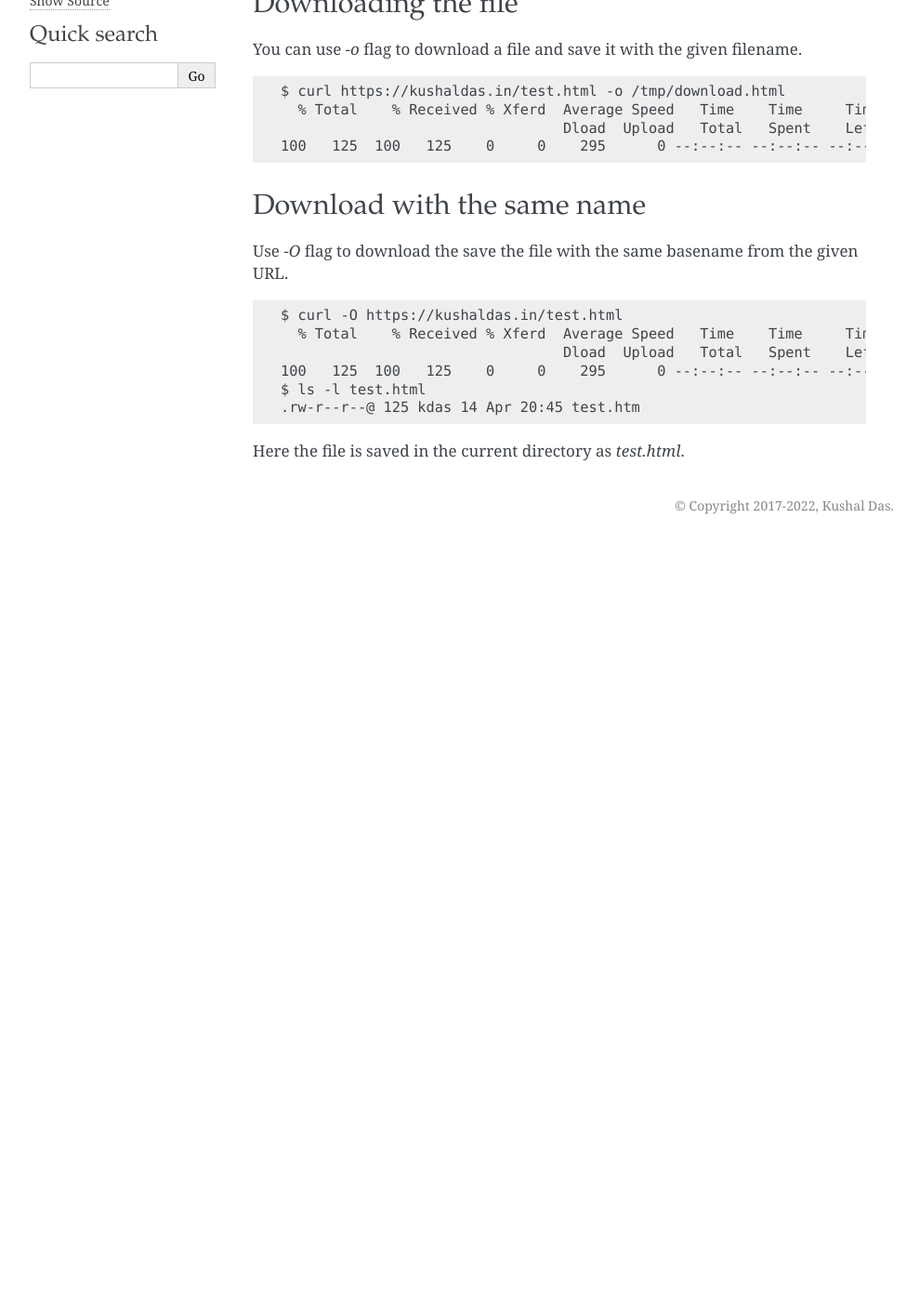
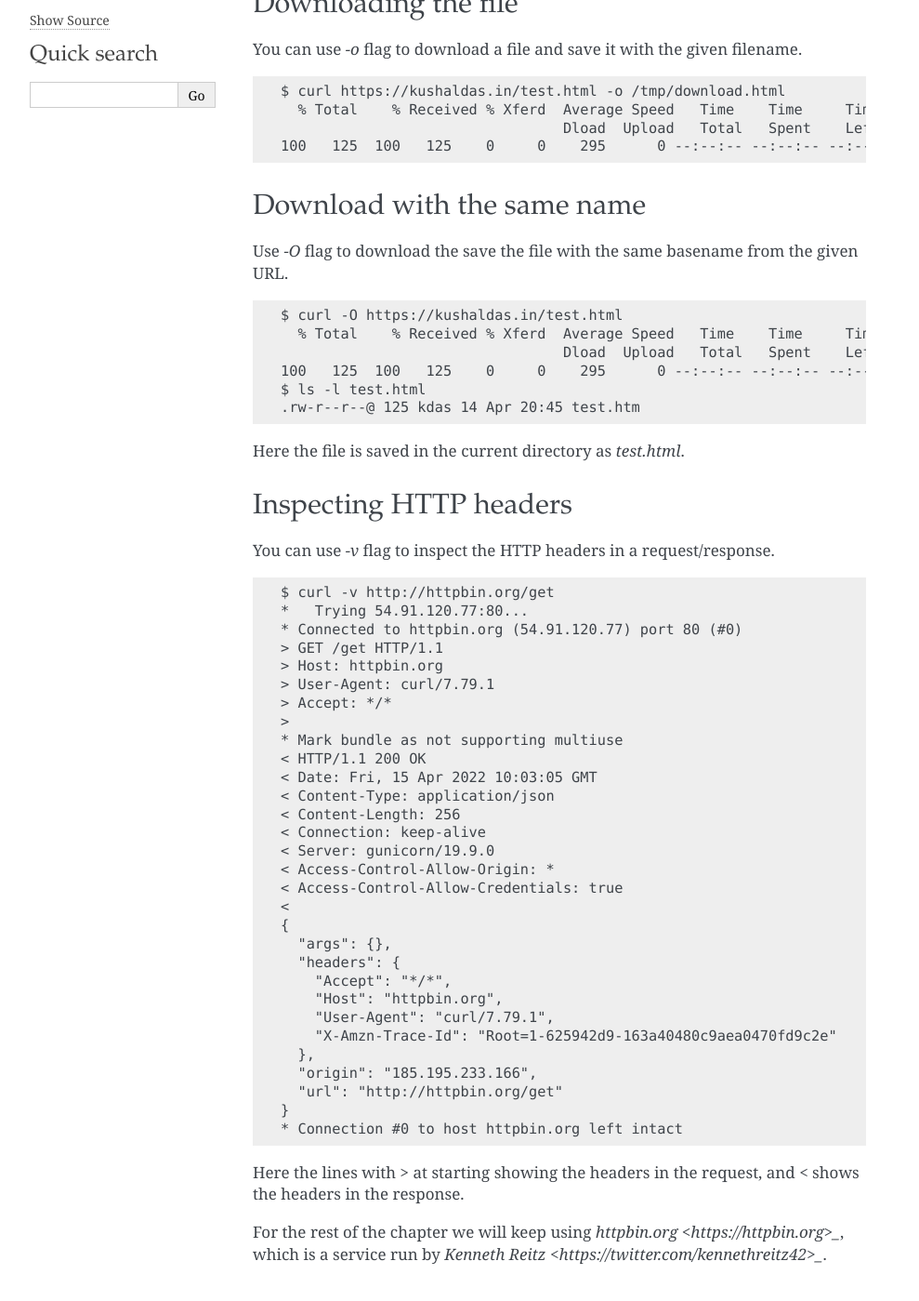
Before and after one commit to kushaldas/lym, a Sphinx documentation site: the page built from docs/curl.rst, in a window 1280 px wide and 1400 px high, scrolled down 550 px. Shown: the whole window at 93% size, without its empty margins (148-1137 px from the left). Built offline with Sphinx 7.4.7, drawn with Linux system fonts in a browser that asks for light colours; a script that is not in the unit is left out; before the commit the page ends 1133 px from its top, so only the background shows below that; some of the changed text lies outside the part shown.

Commit message:
Adds -v for curl

```diff
--- a/docs/curl.rst
+++ b/docs/curl.rst
@@ -53,3 +53,48 @@ Use `-O` flag to download the save the file with the same basename from the give
     .rw-r--r--@ 125 kdas 14 Apr 20:45 test.htm
 
 Here the file is saved in the current directory as `test.html`.
+
+Inspecting HTTP headers
+-----------------------
+
+You can use `-v` flag to inspect the HTTP headers in a request/response.
+
+::
+
+    $ curl -v http://httpbin.org/get
+    *   Trying 54.91.120.77:80...
+    * Connected to httpbin.org (54.91.120.77) port 80 (#0)
+    > GET /get HTTP/1.1
+    > Host: httpbin.org
+    > User-Agent: curl/7.79.1
+    > Accept: */*
+    >
+    * Mark bundle as not supporting multiuse
+    < HTTP/1.1 200 OK
+    < Date: Fri, 15 Apr 2022 10:03:05 GMT
+    < Content-Type: application/json
+    < Content-Length: 256
+    < Connection: keep-alive
+    < Server: gunicorn/19.9.0
+    < Access-Control-Allow-Origin: *
+    < Access-Control-Allow-Credentials: true
+    <
+    {
+      "args": {},
+      "headers": {
+        "Accept": "*/*",
+        "Host": "httpbin.org",
+        "User-Agent": "curl/7.79.1",
+        "X-Amzn-Trace-Id": "Root=1-625942d9-163a40480c9aea0470fd9c2e"
+      },
+      "origin": "185.195.233.166",
+      "url": "http://httpbin.org/get"
+    }
+    * Connection #0 to host httpbin.org left intact
+
+
+Here the lines with `>` at starting showing the headers in the request, and `<`
+shows the headers in the response.
+
+For the rest of the chapter we will keep using `httpbin.org <https://httpbin.org>_`,
+which is a service run by `Kenneth Reitz <https://twitter.com/kennethreitz42>_`.
```
